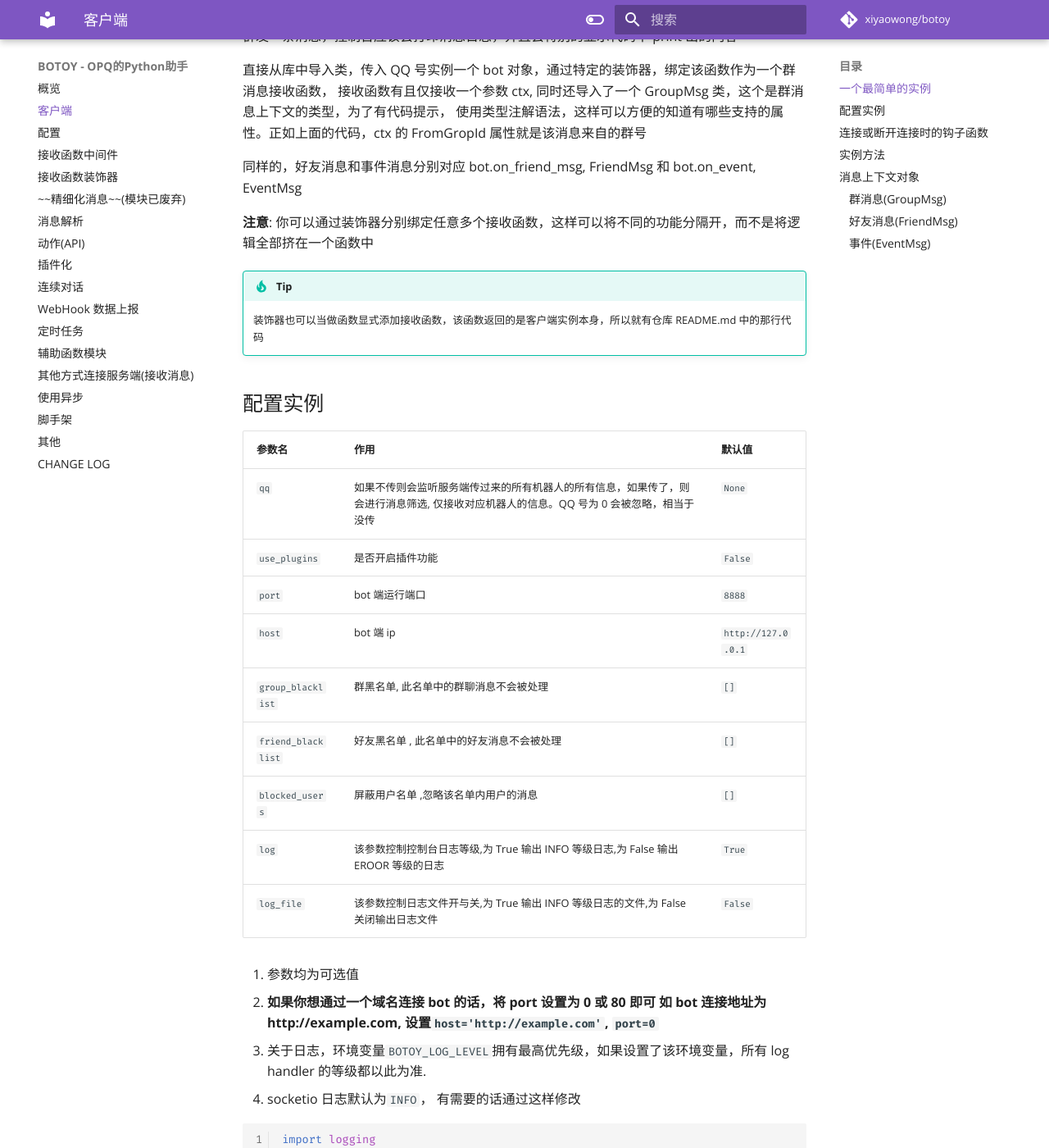
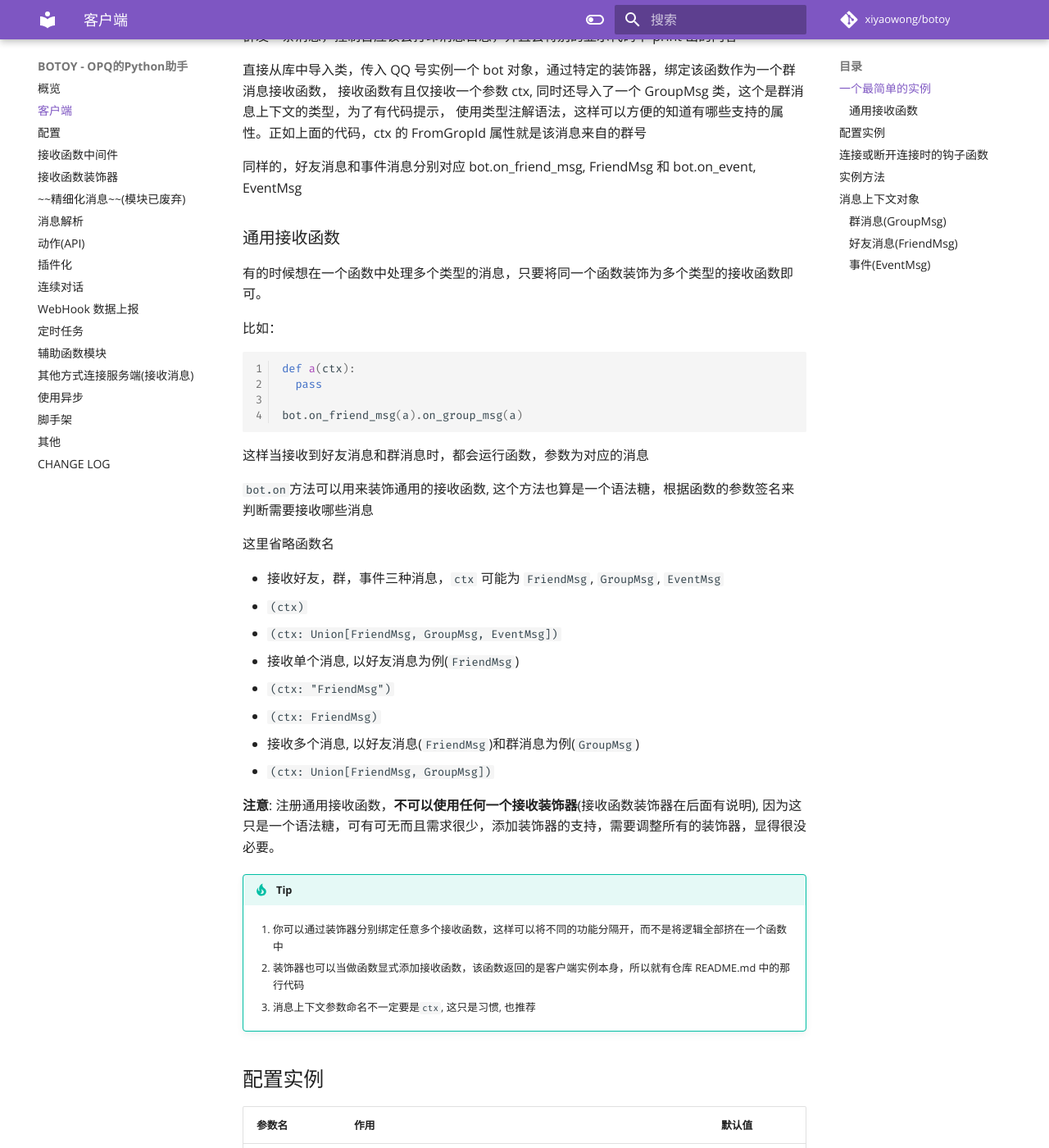
Before and after one commit to opq-osc/botoy, an MkDocs documentation site: the page built from docs/client.md, in a window 1280 px wide and 1400 px high, scrolled down 452 px. Shown: the whole window at 82% size. Built offline with MkDocs 1.6.1 and Material for MkDocs 9.7.7, drawn with Linux system fonts in a browser that asks for light colours; comment, search, counter and statistics services are not loaded.

Commit message:
feat: 支持添加通用接收函数 (#33)
* feat: 支持添加通用接收函数

* chore: remove debug

* docs: 通用接收函数说明

* docs: 参数命名无要求

````diff
--- a/docs/client.md
+++ b/docs/client.md
@@ -24,12 +24,46 @@
 
 同样的，好友消息和事件消息分别对应 bot.on_friend_msg, FriendMsg 和 bot.on_event, EventMsg
 
+### 通用接收函数
+
+有的时候想在一个函数中处理多个类型的消息，只要将同一个函数装饰为多个类型的接收函数即可。
+
+比如：
+
+```python
+def a(ctx):
+  pass
+
+bot.on_friend_msg(a).on_group_msg(a)
+```
+
+这样当接收到好友消息和群消息时，都会运行函数，参数为对应的消息
+
+`bot.on`方法可以用来装饰通用的接收函数,
+这个方法也算是一个语法糖，根据函数的参数签名来判断需要接收哪些消息
+
+这里省略函数名
+
+- 接收好友，群，事件三种消息，`ctx` 可能为 `FriendMsg`, `GroupMsg`, `EventMsg`
+  1.  `(ctx)`
+  2.  `(ctx: Union[FriendMsg, GroupMsg, EventMsg])`
+- 接收单个消息, 以好友消息为例(`FriendMsg`)
+  1. `(ctx: "FriendMsg")`
+  2. `(ctx: FriendMsg)`
+- 接收多个消息, 以好友消息(`FriendMsg`)和群消息为例(`GroupMsg`)
+  1. `(ctx: Union[FriendMsg, GroupMsg])`
+
 **注意**:
-你可以通过装饰器分别绑定任意多个接收函数，这样可以将不同的功能分隔开，而不是将逻辑全部挤在一个函数中
+注册通用接收函数，**不可以使用任何一个接收装饰器**(接收函数装饰器在后面有说明),
+因为这只是一个语法糖，可有可无而且需求很少，添加装饰器的支持，需要调整所有的装饰器，显得很没必要。
 
 !!! tip
 
-    装饰器也可以当做函数显式添加接收函数，该函数返回的是客户端实例本身，所以就有仓库 README.md 中的那行代码
+    1. 你可以通过装饰器分别绑定任意多个接收函数，这样可以将不同的功能分隔开，而不是将逻辑全部挤在一个函数中
+
+    2. 装饰器也可以当做函数显式添加接收函数，该函数返回的是客户端实例本身，所以就有仓库 README.md 中的那行代码
+
+    3. 消息上下文参数命名不一定要是`ctx`, 这只是习惯, 也推荐
 
 ## 配置实例
 
````
Also changed, not shown: 2 other files.
